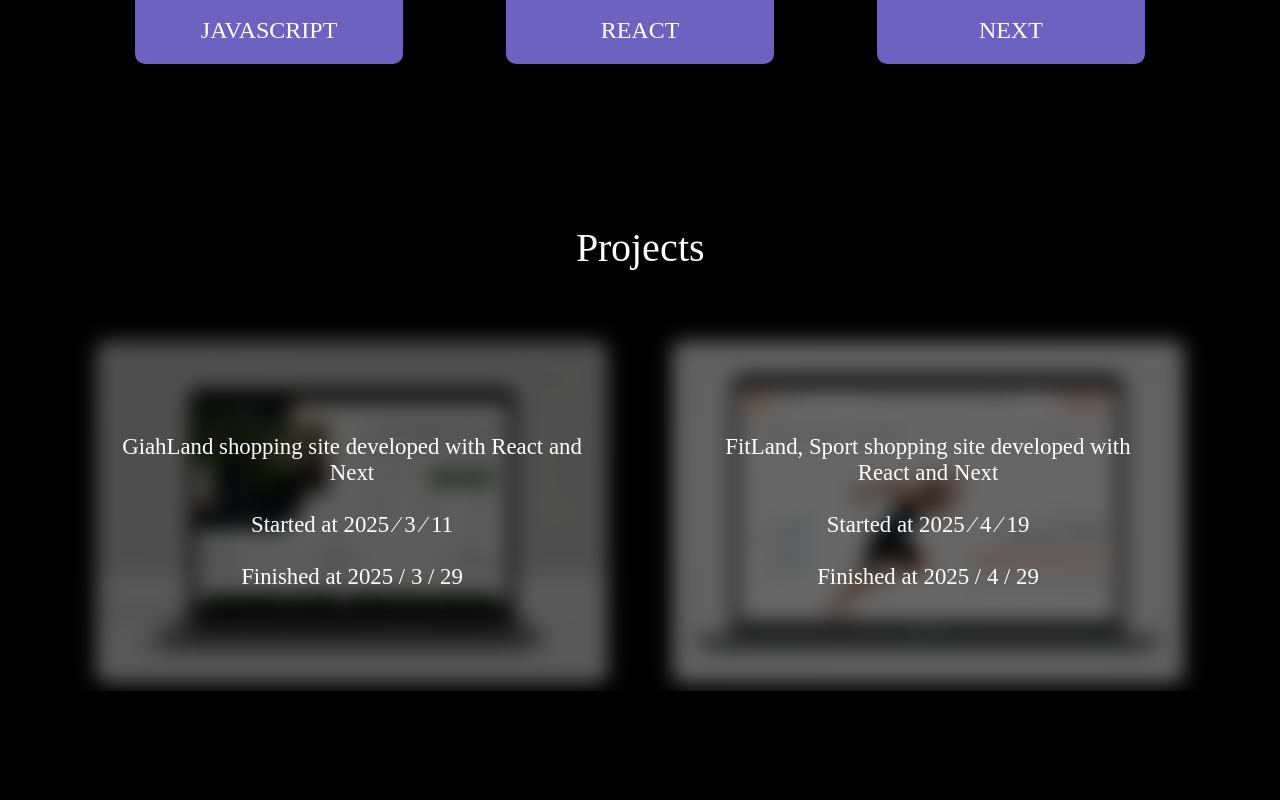
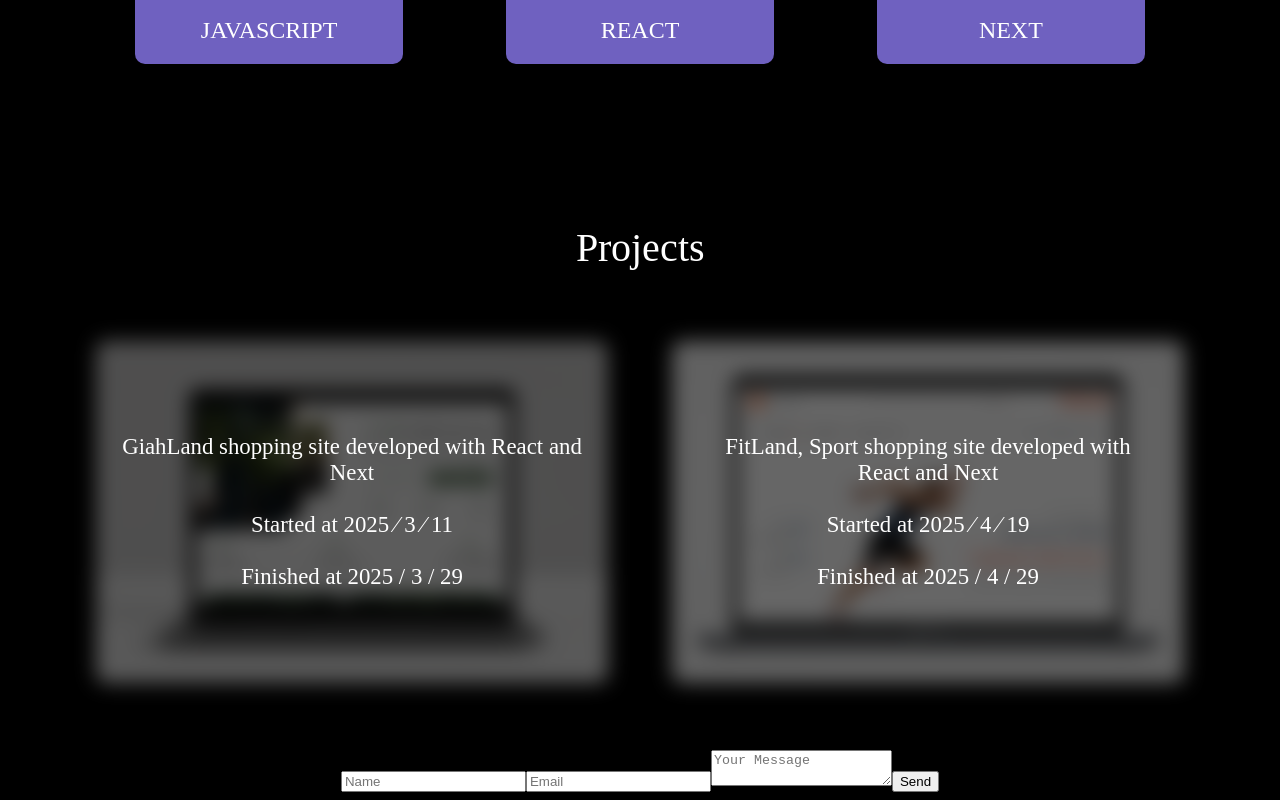
Before and after one commit to bug-hunte-r/portfolio, a Next.js app: page / in a window 1280 px wide. Shown: the part 2219-3019 px from the top of the page. Before the commit the page ends 2910 px from the top, so only its background shows below. Built offline with nearby package versions, Linux system fonts and the light colour scheme.

Commit message:
develop html templates for contact

```diff
--- a/components/templates/Contact.js
+++ b/components/templates/Contact.js
@@ -3,8 +3,14 @@ import media from '../../styles/contact/mediaContact.css'
 
 function Contact() {
   return (
-    <div>
-
+    <div className='container'>
+      <h2 className='title-contact'>Contact</h2>
+      <div className='form-contact'>
+        <input placeholder='Name' className='inputs-contact' type='text' />
+        <input placeholder='Email' className='inputs-contact' type='email' />
+        <textarea placeholder='Your Message' className='inputs-contact' type='text' />
+        <button className='btn-contact'>Send</button>
+      </div>
     </div>
   )
 }
```
